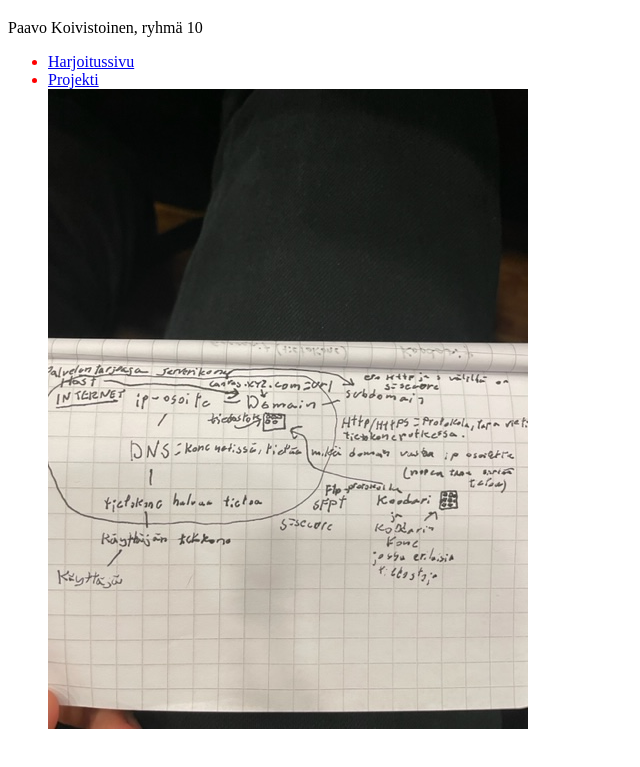
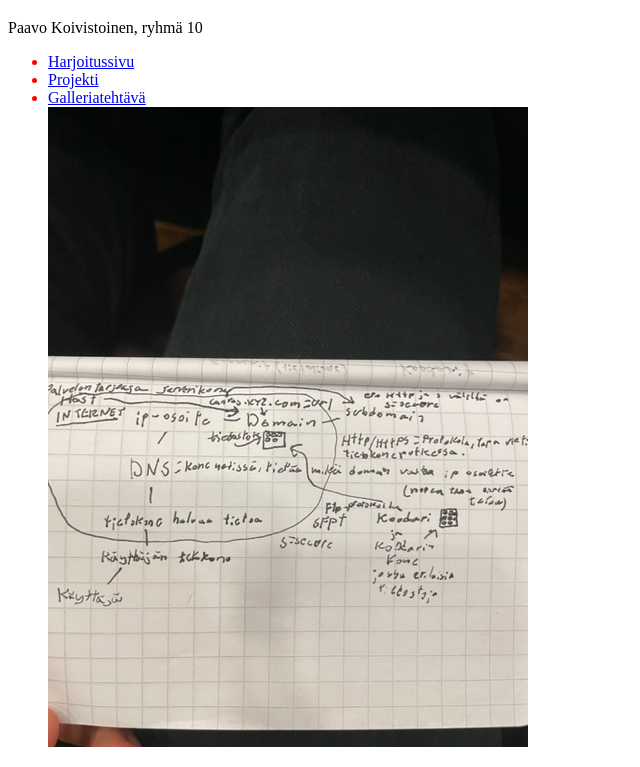
Before and after one commit to paaavooo/harjoitukseni, a plain HTML site: page index.html in a window 1280 px wide. Shown: the part 61-828 px from the top of the page, without its empty margins (0-640 px from the left). Drawn offline with Linux system fonts and the light colour scheme.

Commit message:
Update index.html

```diff
--- a/index.html
+++ b/index.html
@@ -12,6 +12,7 @@
 		<ul>
 			<li><a href="harjoitussivu.html" target="_blank">Harjoitussivu</a></li>
 			<li><a href="projekti.html" target="_blank">Projekti</a></li>
+			<li><a href="Galleriatehtävä.html" target="_blank">Galleriatehtävä</a></li>
 			<img src="internetpiirretty.jpg">
 		</ul>
 
```
